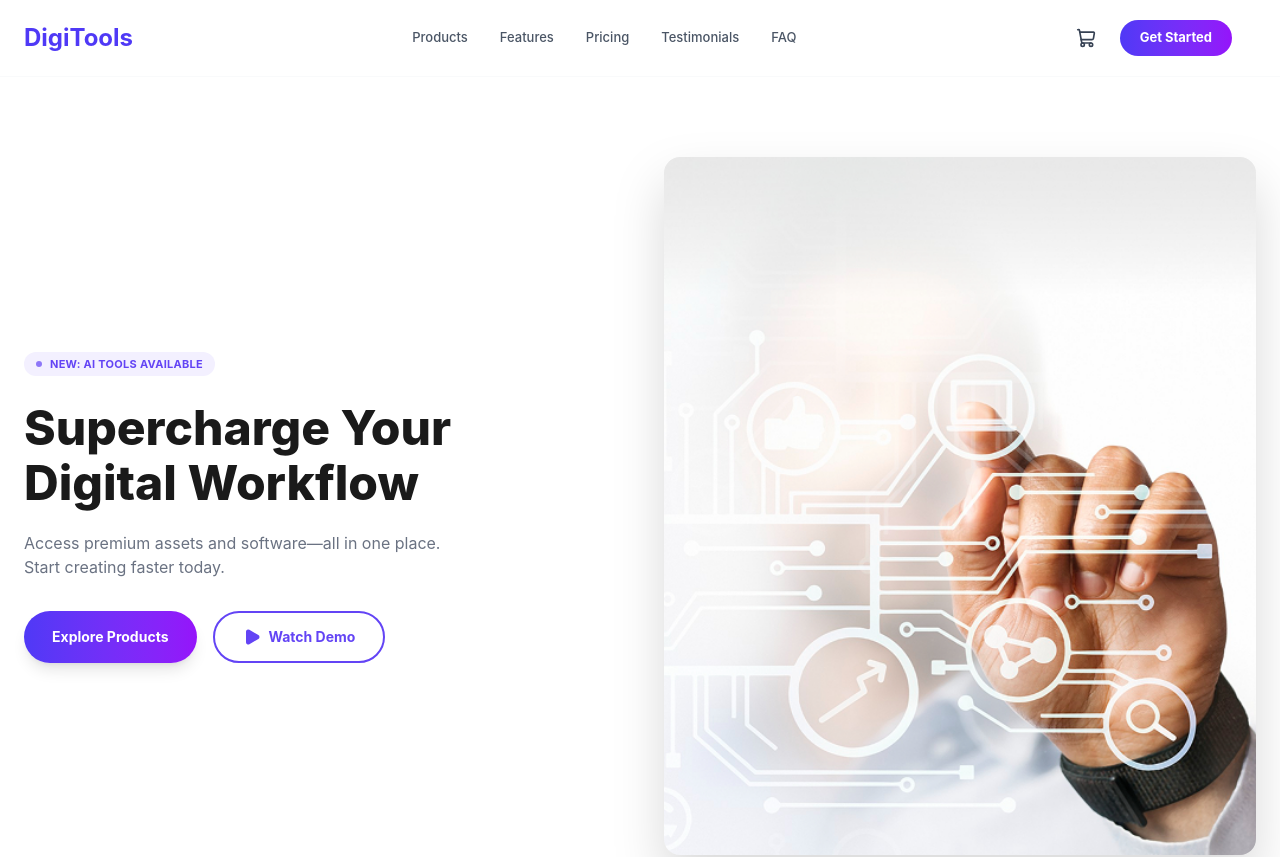
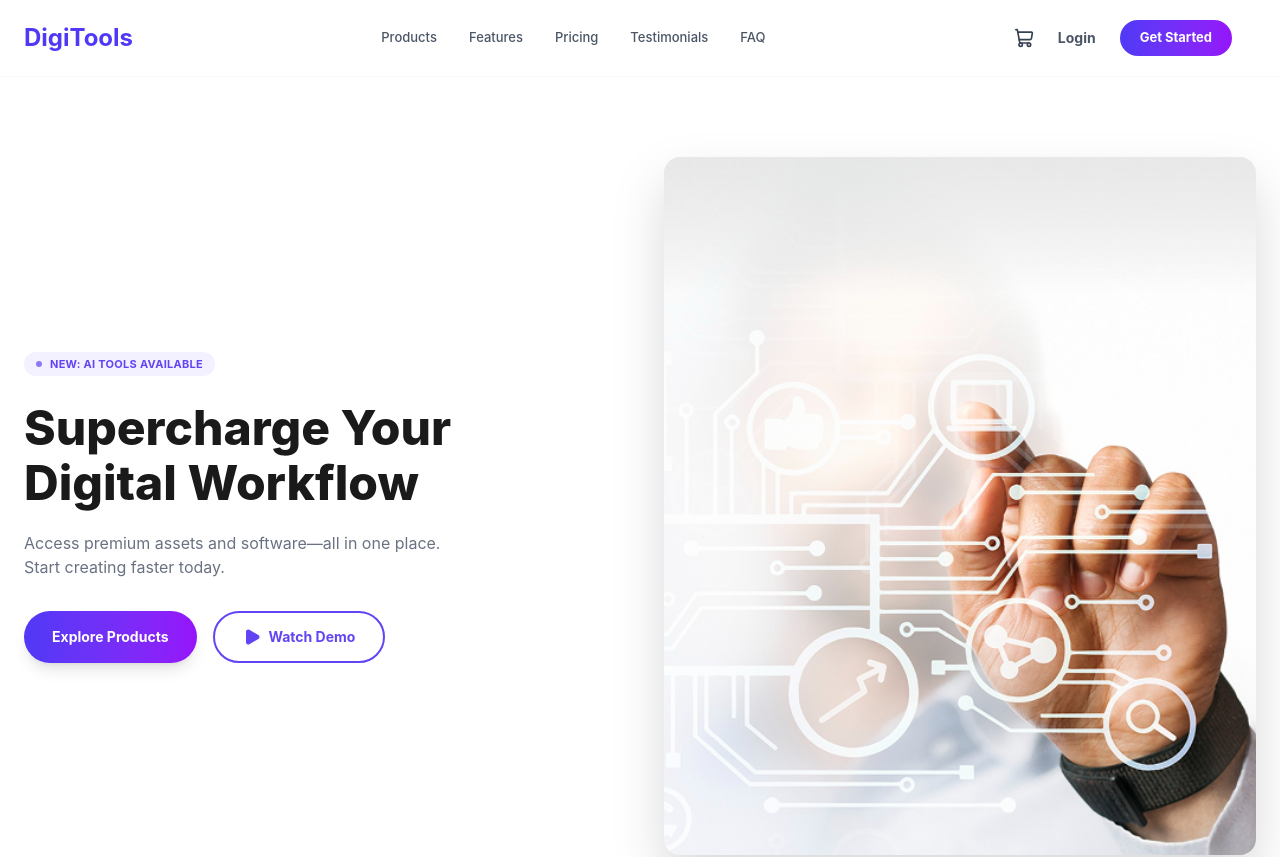
Before and after one commit to codewithjakaria/DigiTools-Platform, a React (Vite) app: page / in a window 1280 px wide. Shown: the top 857 px of the page. Built offline with nearby package versions, Linux system fonts and the light colour scheme.

Commit message:
navbar login button

```diff
--- a/src/App.jsx
+++ b/src/App.jsx
@@ -113,9 +113,6 @@ const steps = [
 ];
 
 function App() {
-  // ==========================================
-  // 2. State & Logic Section
-  // ==========================================
   const [menuOpen, setMenuOpen] = useState(false);
   const [activeTab, setActiveTab] = useState('products');
   const [cart, setCart] = useState([]);
@@ -159,7 +156,6 @@ function App() {
             DigiTools
           </h2>
 
-          {/* Desktop Menu */}
           <ul
             className={`md:flex items-center hidden md:space-x-8 text-[13px] font-medium text-gray-600`}
           >
@@ -187,13 +183,16 @@ function App() {
                 </span>
               )}
             </div>
+            <button className="hidden md:block text-sm font-bold text-gray-600 hover:text-[#4F39F6] transition-colors">
+              Login
+            </button>
+
             <button
               className={`px-4 md:px-5 py-2 ${bgGradient} text-white rounded-full font-bold text-[12px] md:text-[13px] hidden sm:block`}
             >
               Get Started
             </button>
 
-            {/* Mobile Menu Toggle */}
             <button
               className="md:hidden text-gray-700"
               onClick={() => setMenuOpen(!menuOpen)}
@@ -203,7 +202,6 @@ function App() {
           </div>
         </nav>
 
-        {/* Mobile Sidebar/Menu Dropdown */}
         <div
           className={`md:hidden absolute top-full left-0 w-full bg-white border-b transition-all duration-300 overflow-hidden ${menuOpen ? 'max-h-screen opacity-100 py-6' : 'max-h-0 opacity-0'}`}
         >
@@ -226,6 +224,7 @@ function App() {
               </button>
             </li>
           </ul>
+          <button>Login</button>
         </div>
       </header>
 
@@ -262,9 +261,6 @@ function App() {
         </div>
       </section>
 
-      {/* ==========================================
-          5. Stats Section (Responsive)
-      ========================================== */}
       <section className="bg-gradient-to-r from-[#4F39F6] to-[#9514FA] py-10 md:py-14">
         <div className="max-w-7xl mx-auto px-6">
           <div className="grid grid-cols-1 md:grid-cols-5 items-center text-white gap-8 md:gap-0">
```
